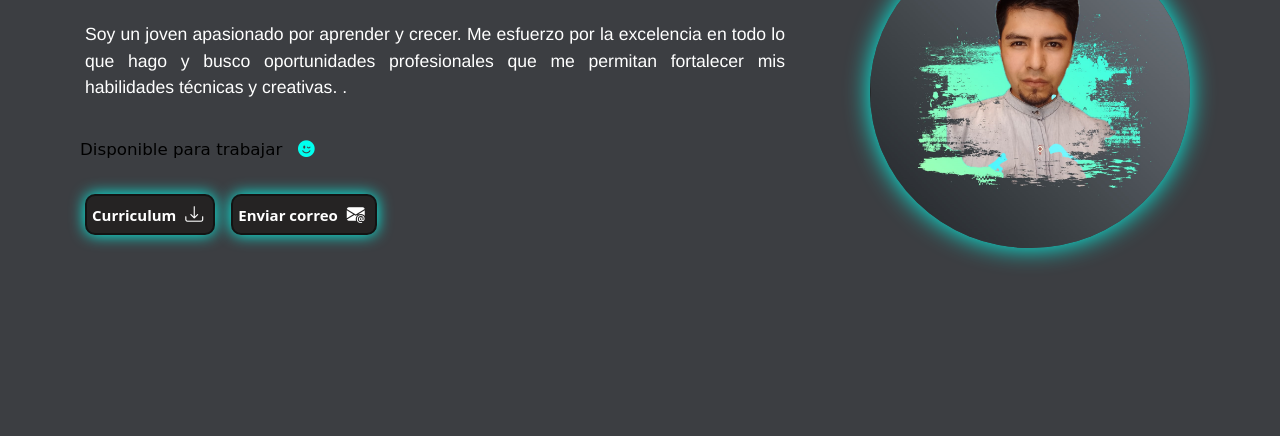
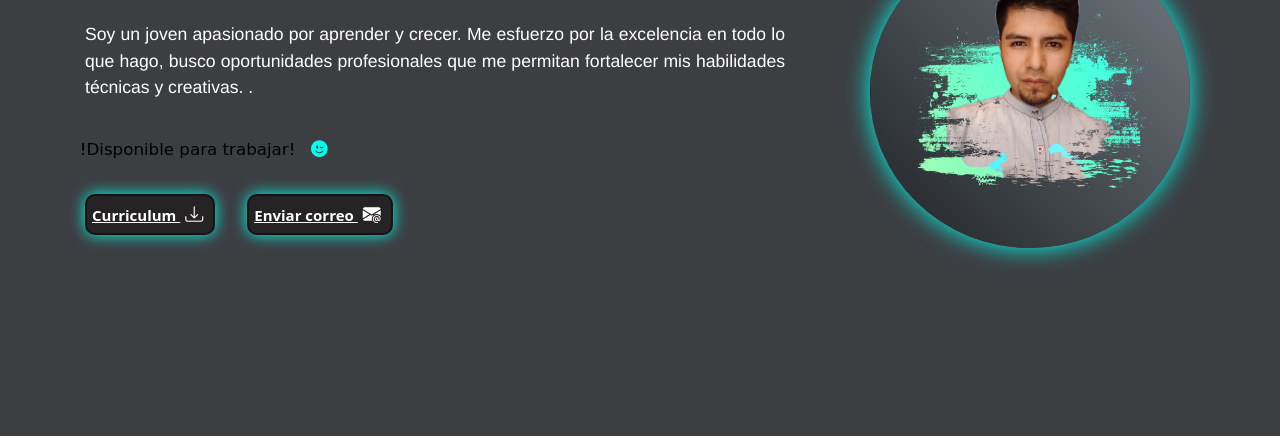
Before and after one commit to Jonathan6432/PortafolioJC, a plain HTML site: page index.html in a window 1280 px wide. Shown: the part 364-800 px from the top of the page. Drawn offline with nearby package versions, Linux system fonts and the light colour scheme; a web font is replaced by a local one.

Commit message:
Commit desde la rama local de prueba

```diff
--- a/css/style.css
+++ b/css/style.css
@@ -197,12 +197,12 @@
 
 .btn-info {
   display: flex;
-  gap: 1rem;
+  gap: 2rem;
   font-size: 15px;
   cursor: pointer;
 
 }
-.btn-info button {
+.B-info {
   padding: 5px;
   font-weight: 600;
   border-radius: 10px;
@@ -212,6 +212,7 @@
   transition: 0.5s ease-in-out;
   color: white;
 }
+
 
 .btn-info i{
 color: var(--main-color);
--- a/index.html
+++ b/index.html
@@ -68,16 +68,16 @@
     <div class="info-inferior">
       <!--- img-fluid = Se adapta a la pantalla DTam-->
       <h1>Hola, Soy Jonathan Cordoba..   <span> &#160; </span> </h1>
-      <p class="parrafos">Soy un joven apasionado por aprender y crecer. Me esfuerzo por la excelencia en todo lo que hago y busco oportunidades profesionales que me permitan fortalecer mis habilidades técnicas y creativas.
+      <p class="parrafos">Soy un joven apasionado por aprender y crecer. Me esfuerzo por la excelencia en todo lo que hago, busco oportunidades profesionales que me permitan fortalecer mis habilidades técnicas y creativas.
         . </p>
-      <p class="txt-inferior">Disponible para trabajar <i class=" carita bi bi-emoji-wink-fill"></i> </p>
+      <p class="txt-inferior">!Disponible para trabajar! <i class=" carita bi bi-emoji-wink-fill"></i> </p>
 
       <div class="btn-info">
-        <a download="CurriculumVJonathan" href="CurriculumVJonathan.pdf" target="_blank" >
-          <button class="B-info" type="button">Curriculum <i class="bi bi-download"></i></button>
+        <a class="B-info" download="CurriculumVJonathan" href="CurriculumVJonathan.pdf" target="_blank" >
+      Curriculum <i class="bi bi-download"></i>
       </a>
-      <a href="mailto:jonathan.jc633@gmail.com"  target="_blank" >
-        <button class="B-info">Enviar correo <i class="bi bi-envelope-at-fill"></i></button>
+      <a class="B-info" href="mailto:jonathan.jc633@gmail.com"  target="_blank" >
+      Enviar correo <i class="bi bi-envelope-at-fill"></i>
       </a>
 
        </div>
```
